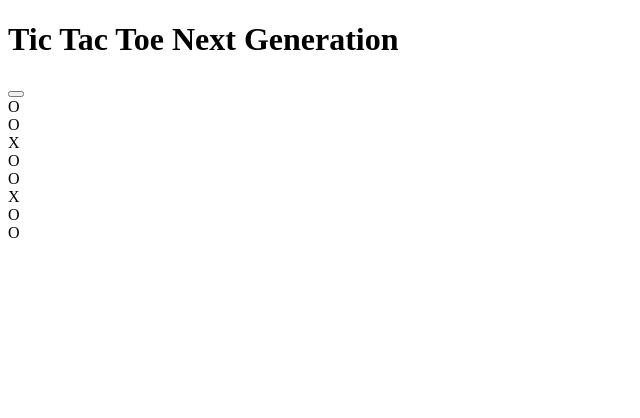
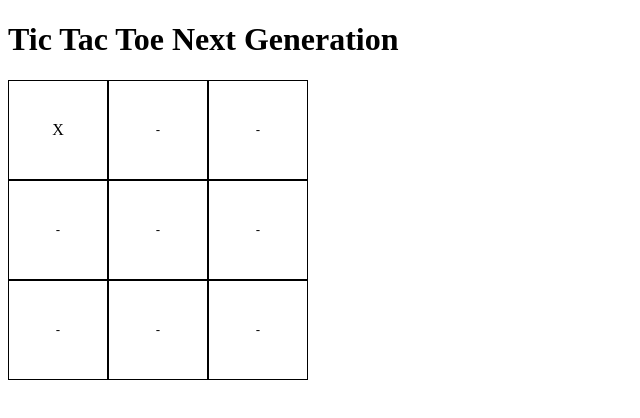
Before and after one commit to danrosenthal/tic-tac-toe-ng, a Next.js app: page / in a window 1280 px wide. Shown: the top 418 px of the page, without its empty margins (0-640 px from the left). Built offline with nearby package versions, Linux system fonts and the light colour scheme.

Commit message:
pass down onclick handler from index

```diff
--- a/components/Board/index.tsx
+++ b/components/Board/index.tsx
@@ -1,23 +1,36 @@
 import * as React from "react";
 
-import Cell from '../Cell/index';
+import Cell from "../Cell/index";
 
 export interface Cell {
   value: string | null;
-  onClick(): void;
 }
 
 export interface Props {
   cells: Cell[][];
+  onClick(x: number, y: number): void;
 }
 
-export default function Board({cells}: Props) {
+export default function Board({ cells, onClick }: Props) {
+  const numberOfCells = cells[0].length;
 
-  const cellMarkup = cells.map((matrix, verticalIndex) => {
-    return matrix.map((cell, horizontalIndex) => {
-      return (<Cell key={`${verticalIndex}, ${horizontalIndex}`} onClick={cell.onClick} value={cell.value} />);
-    })
+  const cellMarkup = cells.map((matrix, horizontalIndex) => {
+    return matrix.map((cell, verticalIndex) => {
+      return (
+        <Cell
+          key={`${horizontalIndex}, ${verticalIndex}`}
+          onClick={() => onClick(horizontalIndex, verticalIndex)}
+          value={cell.value}
+        />
+      );
+    });
   });
 
-  return <div>{cellMarkup}</div>;
+  return <div style={{
+    display: 'grid',
+    gridTemplateColumns: `repeat(${numberOfCells}, 1fr)`,
+    gridTemplateRows: `repeat(${numberOfCells}, 1fr)`,
+    width: numberOfCells * 100,
+    height: numberOfCells * 100,
+  }}>{cellMarkup}</div>;
 }
--- a/components/Cell/index.tsx
+++ b/components/Cell/index.tsx
@@ -5,9 +5,19 @@ export interface Props {
   onClick(): void;
 }
 
-export default function Cell({
-  value,
-  onClick
-}: Props) {
-  return value ? <div>{value}</div> : <button onClick={onClick}>{value}</button>;
+export default function Cell({ value, onClick }: Props) {
+  const style: React.CSSProperties = {
+    display: "flex",
+    alignItems: "center",
+    justifyContent: "center",
+    backgroundColor: "transparent",
+    border: "1px solid black",
+  };
+  return value ? (
+    <div style={style}>{value}</div>
+  ) : (
+    <button style={style} onClick={onClick}>
+      -
+    </button>
+  );
 }
--- a/pages/index.tsx
+++ b/pages/index.tsx
@@ -3,17 +3,19 @@ import Board from "../components/Board";
 
 export default function Index() {
   const cells = [
-    [{value: null, onClick: noop}, {value: 'O', onClick: noop}, {value: 'O', onClick: noop}],
-    [{value: 'X', onClick: noop}, {value: 'O', onClick: noop}, {value: 'O', onClick: noop}],
-    [{value: 'X', onClick: noop}, {value: 'O', onClick: noop}, {value: 'O', onClick: noop}],
+    [{ value: 'X' }, { value: null }, { value: null }],
+    [{ value: null }, { value: null }, { value: null }],
+    [{ value: null }, { value: null }, { value: null }]
   ];
+
+  const handleClick = (x: number, y: number) => {
+    console.log({ x, y });
+  };
 
   return (
     <>
       <h1>Tic Tac Toe Next Generation</h1>
-      <Board cells={cells} />
+      <Board onClick={handleClick} cells={cells} />
     </>
   );
 }
-
-function noop() {};
```
Also changed, not shown: 1 other file (tests, documents, lock files or other folders).
